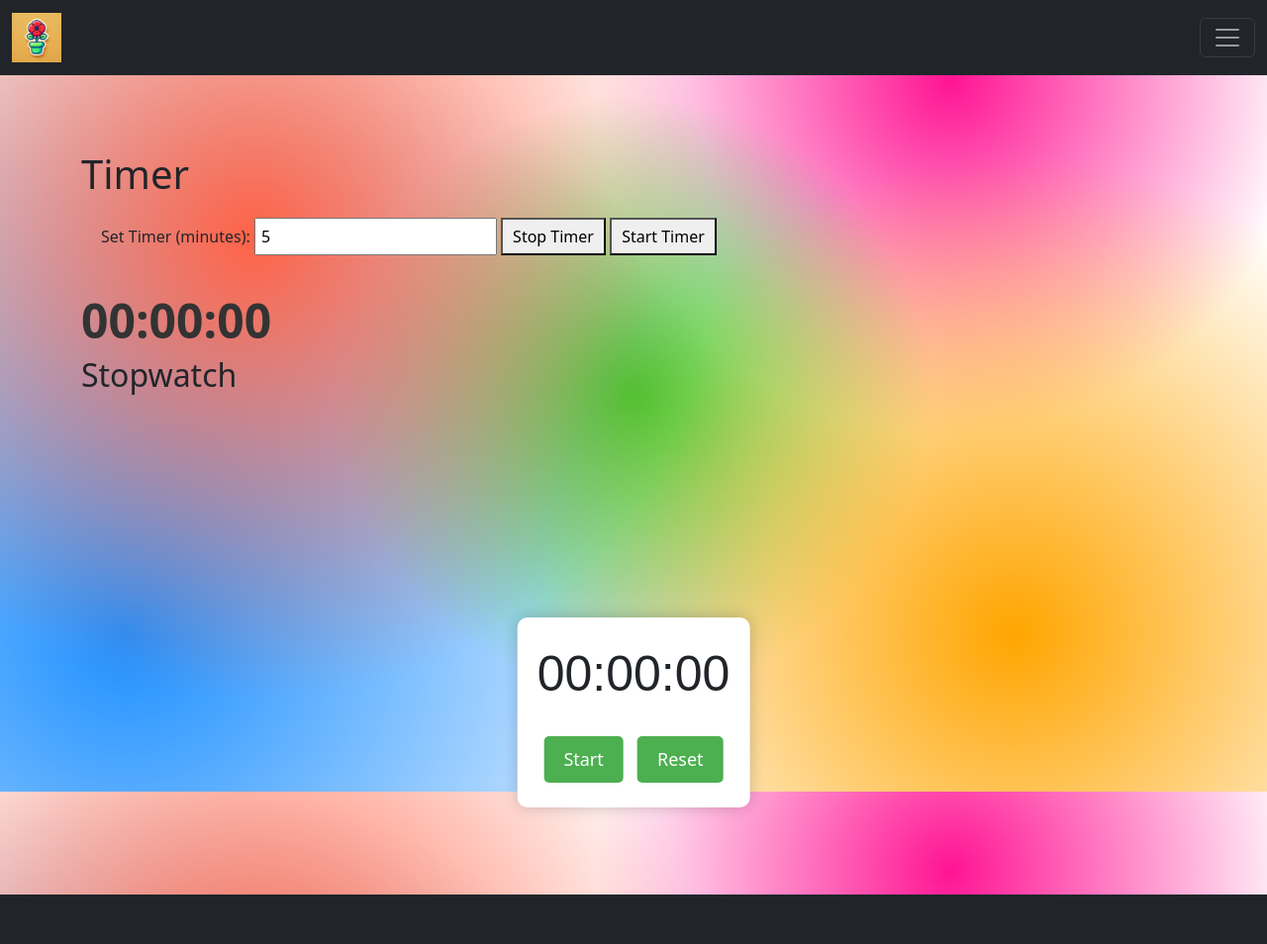
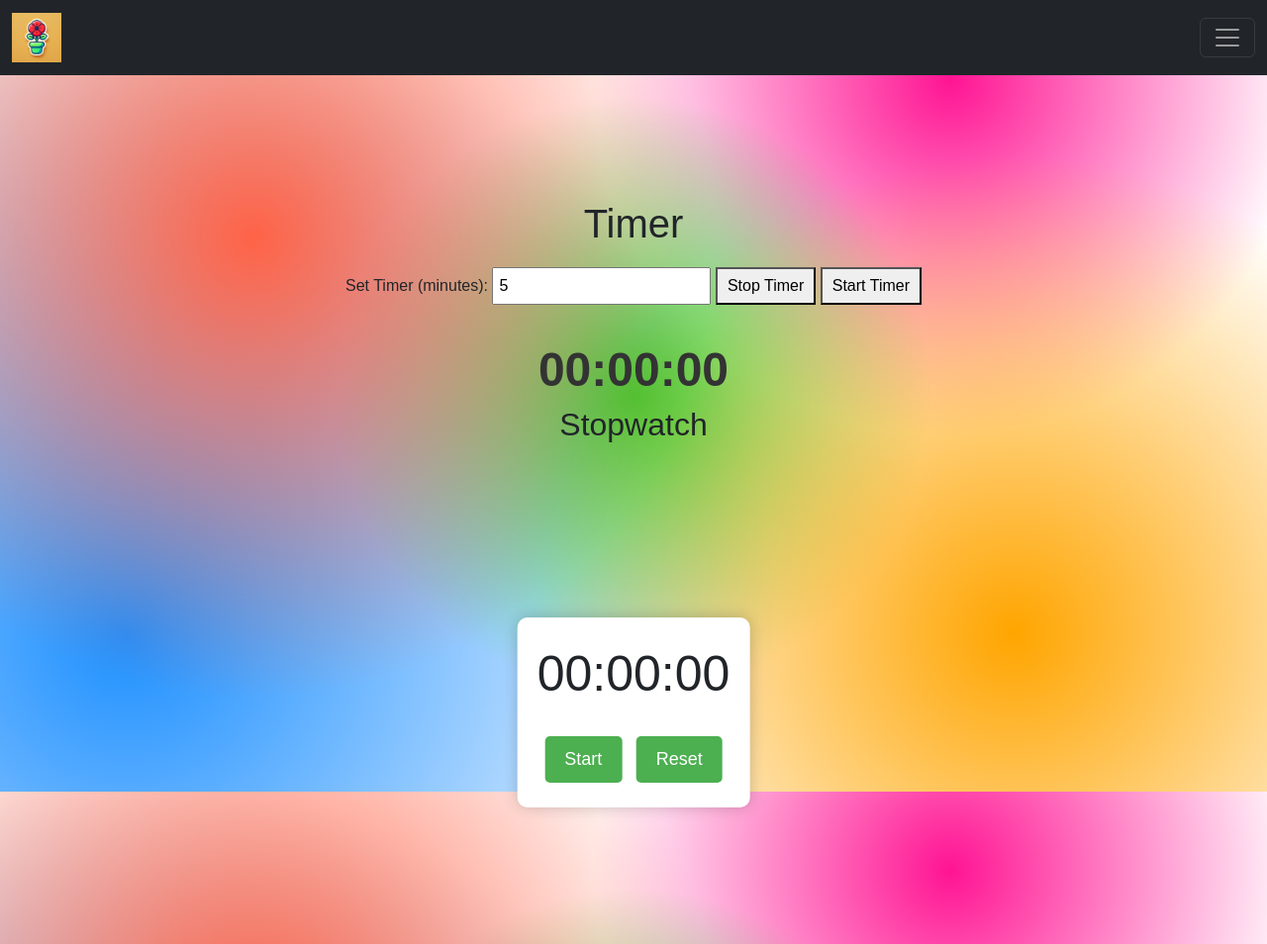
Before and after one commit to ardi0508/render-flask-deployment, a Flask app: page /timer in a window 1280 px wide. Shown: the whole page at 99% size. Before the commit the page ends 904 px from the top, so only its background shows below. Run offline with Flask 3, Linux system fonts and the light colour scheme; a user stored in the database is signed in; some libraries are stand-ins or nearby versions.

Commit message:
Wed, Jan 1, 2025, 12:17 PM +11:00

```diff
--- a/templates/timer.html
+++ b/templates/timer.html
@@ -5,7 +5,7 @@
 
 {% block main %}
 
-<body  >
+<body class="body" >
   <h1>Timer</h1>
   <div class="controls">
     <label for="timeInput">Set Timer (minutes): </label>
```
Also changed, not shown: 1 other file.
